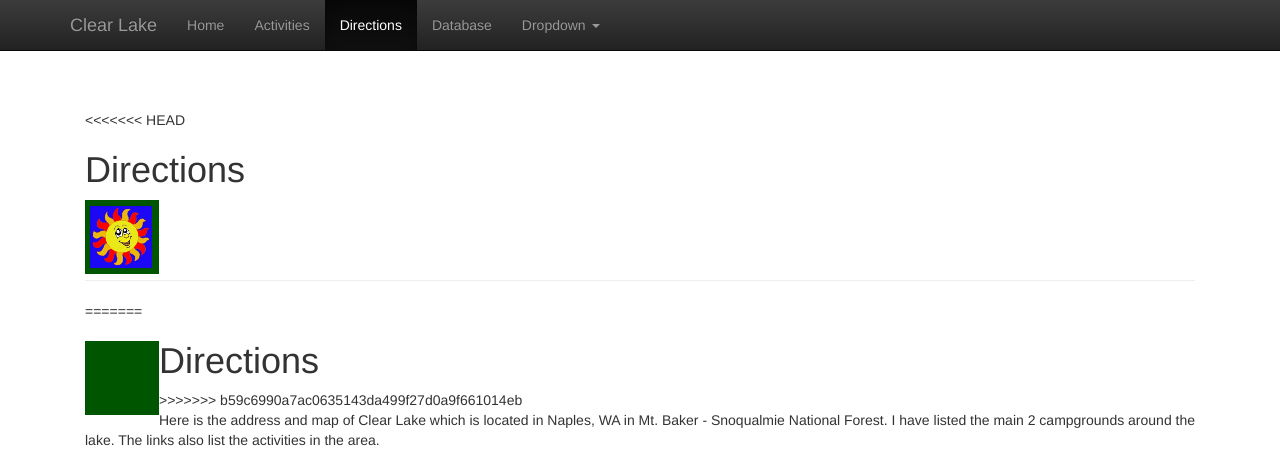
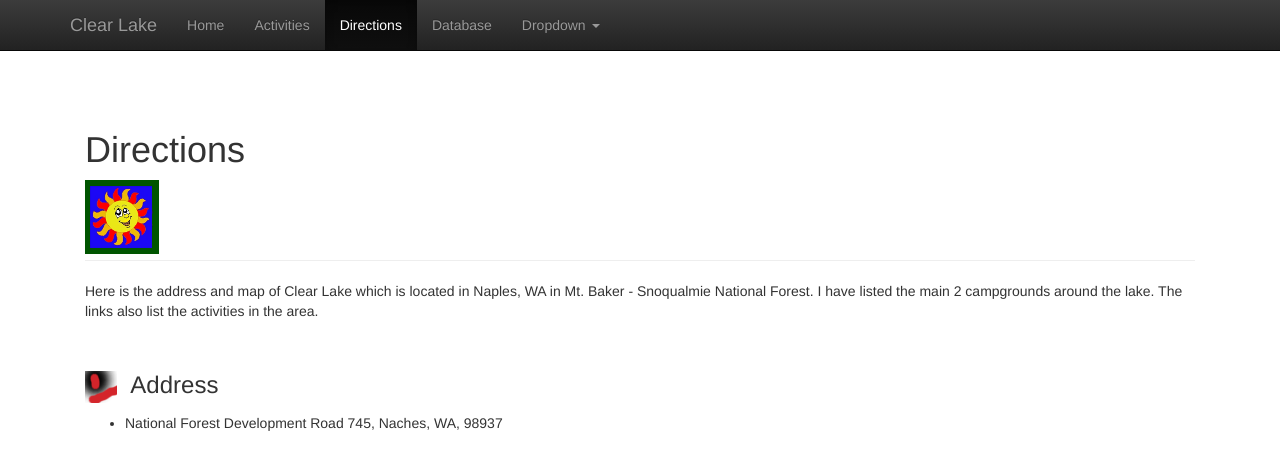
Before and after one commit to sarav1234/Prog270, a plain HTML site: page Week07-Midterm/Directions.html in a window 1280 px wide. Shown: the top 450 px of the page. Drawn offline with nearby package versions, Linux system fonts and the light colour scheme; grey boxes are pictures that could not be loaded.

Commit message:
Fixed currupted file Directions.html

```diff
--- a/Week07-Midterm/Directions.html
+++ b/Week07-Midterm/Directions.html
@@ -62,7 +62,6 @@
         <br />
 
       <div class="starter-template">
-<<<<<<< HEAD
 
             <h1 id="directions">Directions &nbsp;
 
@@ -76,12 +75,6 @@
             <br /><br /><br />
             <hr />
 
-=======
-
-        		<h1 id="directions">Directions &nbsp;
-        		    <div id='drawHere01' class='draw-target'></div>
-        		</h1>
->>>>>>> b59c6990a7ac0635143da499f27d0a9f661014eb
             <p>Here is the address and map of Clear Lake which is located in Naples, WA in
                 Mt. Baker - Snoqualmie National Forest. I have listed the main 2 campgrounds around
                 the lake. The links also list the activities in the area.
@@ -153,15 +146,12 @@
                 </ul>
                 <br />
             </div>
-<<<<<<< HEAD
 
             <hr />
 
         <footer>
           <p>&copy; Sara Vandandaigue 2013</p>
         </footer>
-=======
->>>>>>> b59c6990a7ac0635143da499f27d0a9f661014eb
     </div><!-- /.container -->
 
   </body>
```
Lines whose indentation alone changed are shown as unchanged.
